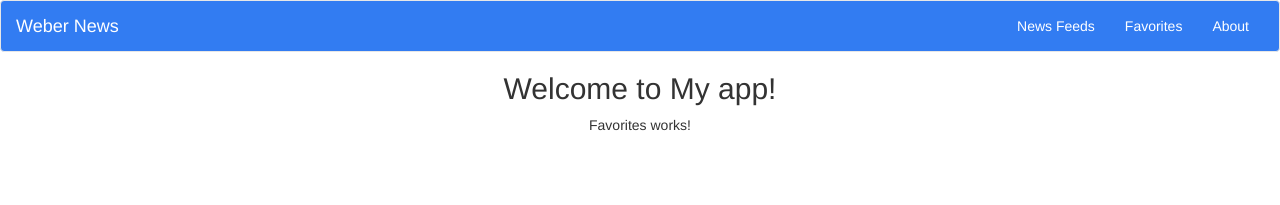
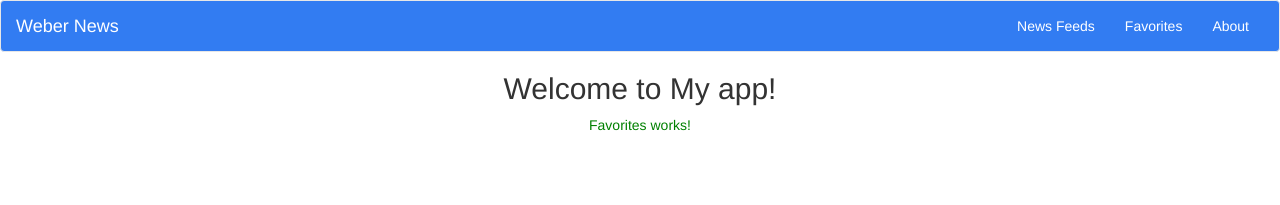
Before and after one commit to jjweber/workProject, an Angular app: page /favorites in a window 1280 px wide. Shown: the top 205 px of the page. Built offline with nearby package versions, Linux system fonts and the light colour scheme.

Commit message:
first commit

```diff
--- a/src/app/favorites/favorites.component.css
+++ b/src/app/favorites/favorites.component.css
@@ -0,0 +1,3 @@
+p {
+  color: green;
+}
```
